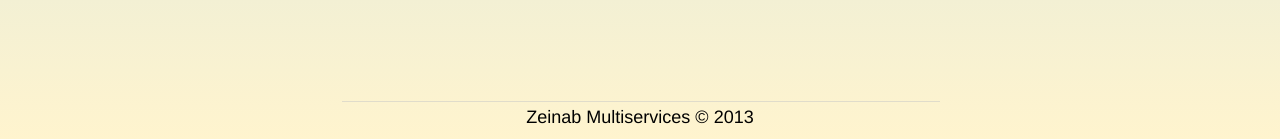
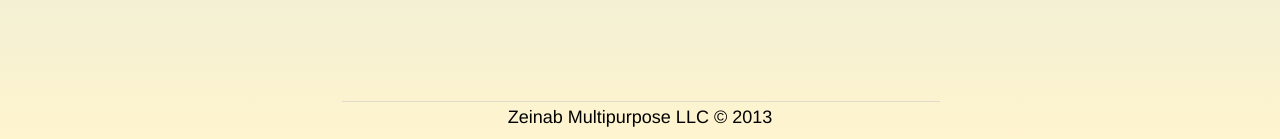
Before and after one commit to skyfaerie/zeinab, a Jekyll site: the page built from index.html, in a window 1280 px wide. Shown: the part 758-897 px from the top of the page. Built offline with Jekyll 4.4.1, drawn with Linux system fonts in a browser that asks for light colours.

Commit message:
corrected footer text

```diff
--- a/_layouts/default.html
+++ b/_layouts/default.html
@@ -42,7 +42,7 @@
 
         <footer>
           <img src="{{ site.baseurl }}/img/line.png">
-          <p>Zeinab Multiservices &copy; 2013</p>
+          <p>Zeinab Multipurpose LLC &copy; 2013</p>
         </footer>
 
       </div> <!-- /container -->
```
Also changed, not shown: CNAME (line endings or trailing spaces), 1 other file.
